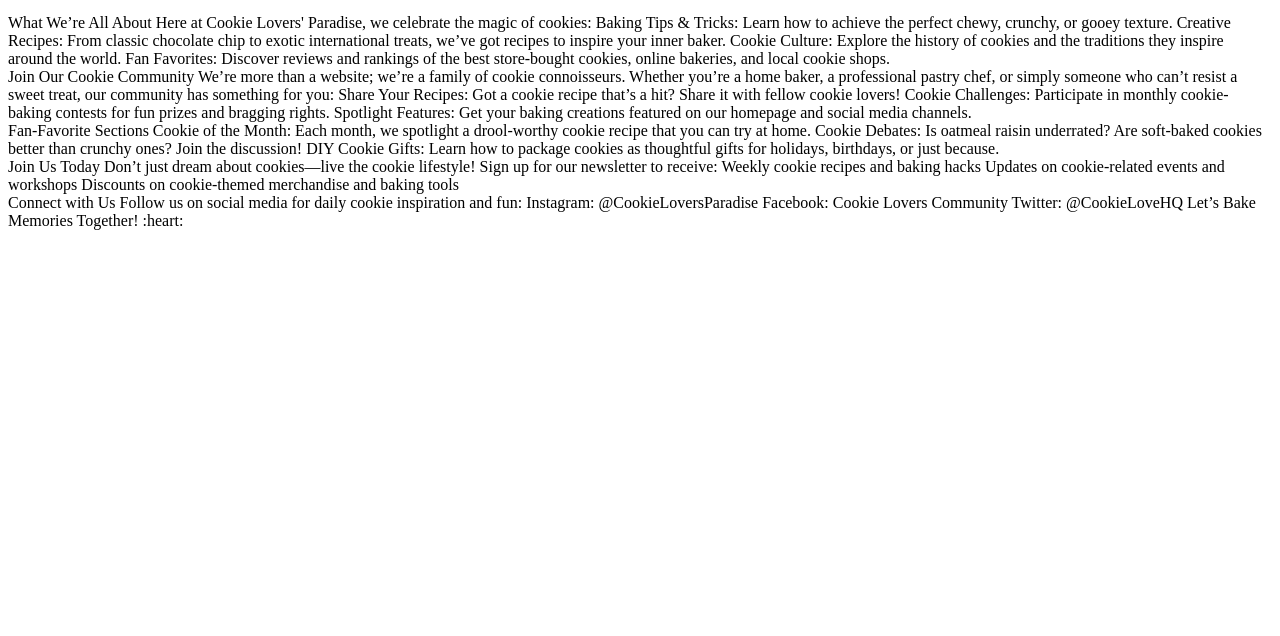
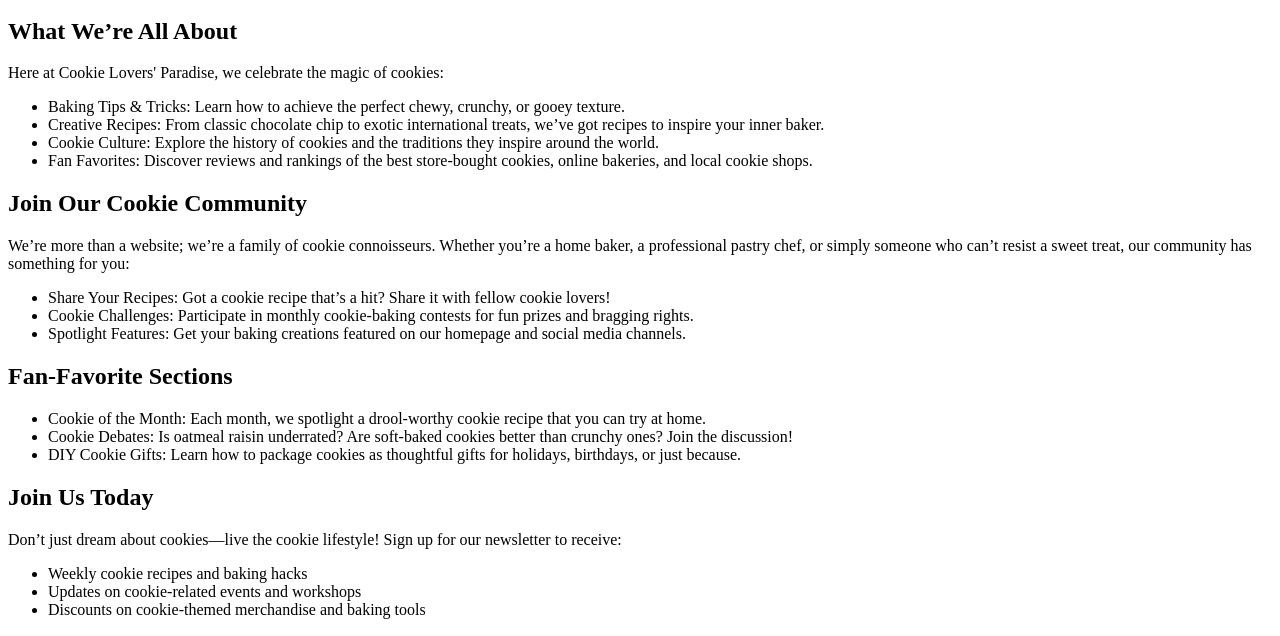
Before and after one commit to caleblopez96/GIT414, a plain HTML site: page index.html in a window 1280 px wide. Shown: the part 304-940 px from the top of the page. Before the commit the page ends 800 px from the top, so only its background shows below. Drawn offline with Linux system fonts and the light colour scheme.

Commit message:
finished marking up content on index

```diff
--- a/index.html
+++ b/index.html
@@ -6,7 +6,7 @@
   <meta name="viewport" content="width=device-width, initial-scale=1.0">
   <link rel="stylesheet" href="#">
   <script src="#" defer></script>
-  <title>Hello World</title>
+  <title>Cookie Lovers Paradise</title>
 </head>
 
 <body>
@@ -29,50 +29,63 @@
 
   <main>
     <section>
-      What We’re All About
-      Here at Cookie Lovers' Paradise, we celebrate the magic of cookies:
-      Baking Tips & Tricks: Learn how to achieve the perfect chewy, crunchy, or gooey texture.
-      Creative Recipes: From classic chocolate chip to exotic international treats, we’ve got recipes to inspire your
-      inner baker.
-      Cookie Culture: Explore the history of cookies and the traditions they inspire around the world.
-      Fan Favorites: Discover reviews and rankings of the best store-bought cookies, online bakeries, and local cookie
-      shops.
+      <h2>What We’re All About</h2>
+      <p>Here at Cookie Lovers' Paradise, we celebrate the magic of cookies:</p>
+      <ul>
+        <li>Baking Tips & Tricks: Learn how to achieve the perfect chewy, crunchy, or gooey texture.</li>
+        <li>Creative Recipes: From classic chocolate chip to exotic international treats, we’ve got recipes to inspire
+          your inner baker.</li>
+        <li>Cookie Culture: Explore the history of cookies and the traditions they inspire around the world.</li>
+        <li>Fan Favorites: Discover reviews and rankings of the best store-bought cookies, online bakeries, and local
+          cookie shops.</li>
+      </ul>
     </section>
 
     <section>
-      Join Our Cookie Community
-      We’re more than a website; we’re a family of cookie connoisseurs. Whether you’re a home baker, a professional
-      pastry chef, or simply someone who can’t resist a sweet treat, our community has something for you:
-      Share Your Recipes: Got a cookie recipe that’s a hit? Share it with fellow cookie lovers!
-      Cookie Challenges: Participate in monthly cookie-baking contests for fun prizes and bragging rights.
-      Spotlight Features: Get your baking creations featured on our homepage and social media channels.
+      <h2>Join Our Cookie Community</h2>
+      <p>We’re more than a website; we’re a family of cookie connoisseurs. Whether you’re a home baker, a professional
+        pastry chef, or simply someone who can’t resist a sweet treat, our community has something for you:</p>
+      <ul>
+        <li>Share Your Recipes: Got a cookie recipe that’s a hit? Share it with fellow cookie lovers!</li>
+        <li>Cookie Challenges: Participate in monthly cookie-baking contests for fun prizes and bragging rights.</li>
+        <li>Spotlight Features: Get your baking creations featured on our homepage and social media channels.</li>
+      </ul>
     </section>
 
 
     <section>
-      Fan-Favorite Sections
-      Cookie of the Month: Each month, we spotlight a drool-worthy cookie recipe that you can try at home.
-      Cookie Debates: Is oatmeal raisin underrated? Are soft-baked cookies better than crunchy ones? Join the
-      discussion! DIY Cookie Gifts: Learn how to package cookies as thoughtful gifts for holidays, birthdays, or just
-      because.
+      <h2>Fan-Favorite Sections</h2>
+      <ul>
+        <li>Cookie of the Month: Each month, we spotlight a drool-worthy cookie recipe that you can try at home.</li>
+        <li>Cookie Debates: Is oatmeal raisin underrated? Are soft-baked cookies better than crunchy ones? Join the
+          discussion!</li>
+        <li>DIY Cookie Gifts: Learn how to package cookies as thoughtful gifts for holidays, birthdays, or just
+          because.</li>
+      </ul>
     </section>
 
     <section>
-      Join Us Today
-      Don’t just dream about cookies—live the cookie lifestyle! Sign up for our newsletter to receive:
-      Weekly cookie recipes and baking hacks
-      Updates on cookie-related events and workshops
-      Discounts on cookie-themed merchandise and baking tools
+      <h2>Join Us Today</h2>
+      <p>Don’t just dream about cookies—live the cookie lifestyle! Sign up for our newsletter to receive:</p>
+      <ul>
+        <li>Weekly cookie recipes and baking hacks</li>
+        <li>Updates on cookie-related events and workshops</li>
+        <li>Discounts on cookie-themed merchandise and baking tools</li>
+      </ul>
     </section>
   </main>
 
   <footer>
-    Connect with Us
-    Follow us on social media for daily cookie inspiration and fun:
-    Instagram: @CookieLoversParadise
-    Facebook: Cookie Lovers Community
-    Twitter: @CookieLoveHQ
-    Let’s Bake Memories Together! :heart:
+    <section>
+      <h2>Connect with Us</h2>
+      <p>Follow us on social media for daily cookie inspiration and fun:</p>
+      <ul>
+        <li>Instagram: @CookieLoversParadise</li>
+        <li>Facebook: Cookie Lovers Community</li>
+        <li>Twitter: @CookieLoveHQ</li>
+      </ul>
+      <p>Let’s Bake Memories Together!</p>
+    </section>
   </footer>
 </body>
 
```
